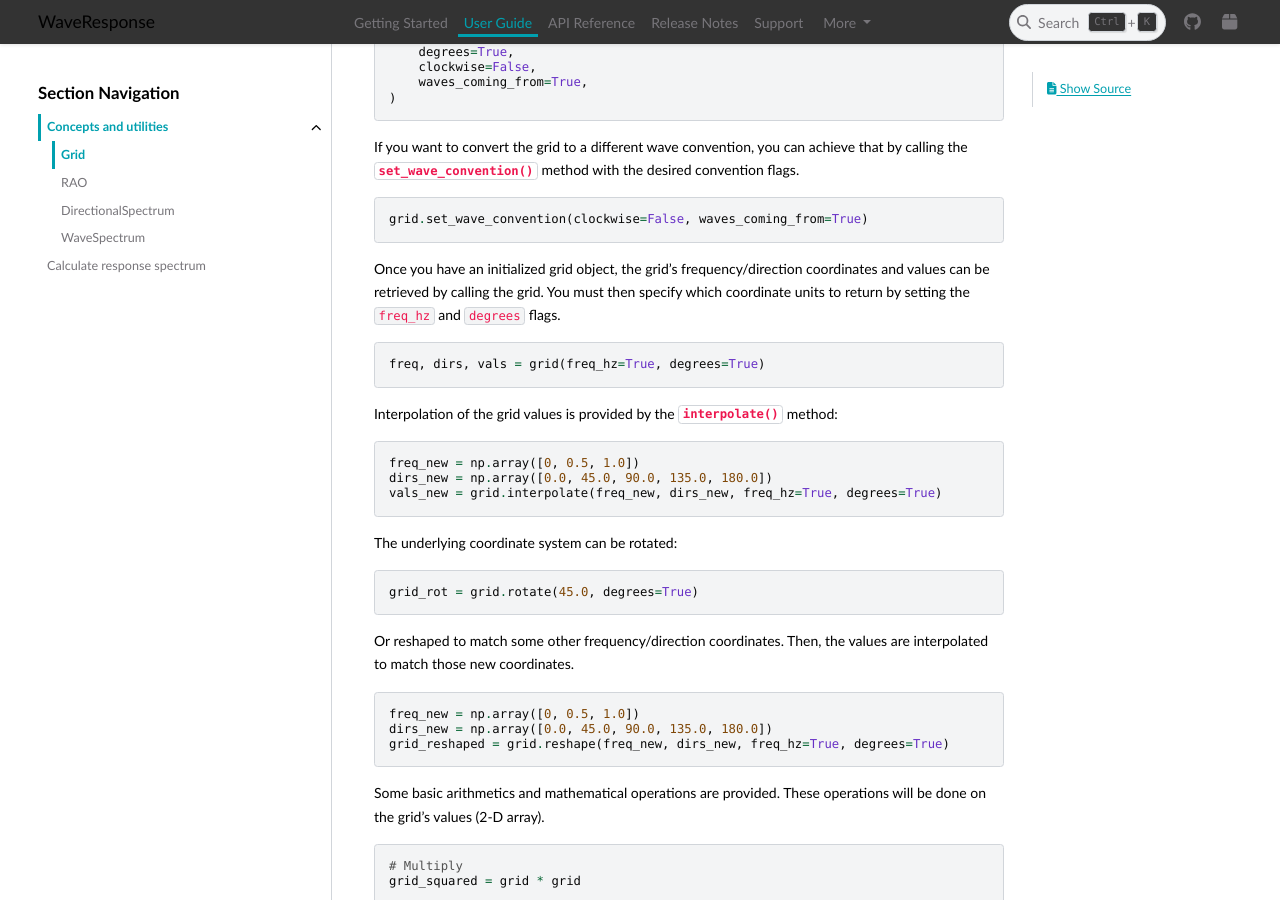
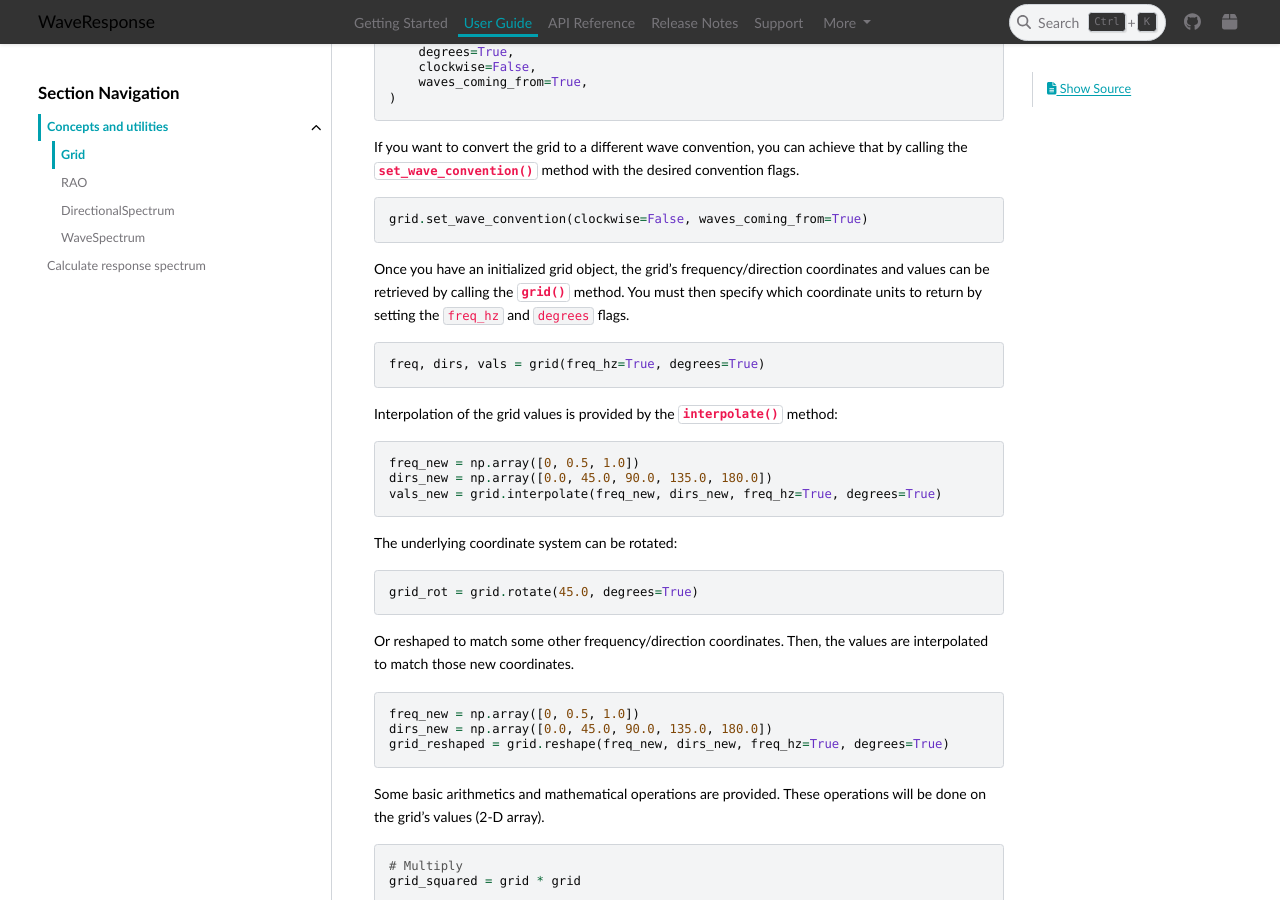
Before and after one commit to 4Subsea/waveresponse-python, a Sphinx documentation site: the page built from docs/user_guide/concepts_utils/grid.rst, in a window 1280 px wide and 900 px high, scrolled down 886 px. Built offline with Sphinx 7.4.7 and the PyData theme 0.15.4, drawn with Linux system fonts in a browser that asks for light colours.

Commit message:
update docs

```diff
--- a/docs/user_guide/concepts_utils/grid.rst
+++ b/docs/user_guide/concepts_utils/grid.rst
@@ -61,8 +61,9 @@
     grid.set_wave_convention(clockwise=False, waves_coming_from=True)
 
 Once you have an initialized grid object, the grid's frequency/direction coordinates
-and values can be retrieved by calling the grid. You must then specify which coordinate
-units to return by setting the ``freq_hz`` and ``degrees`` flags.
+and values can be retrieved by calling the :meth:`~waveresponse.Grid.grid` method.
+You must then specify which coordinate units to return by setting the ``freq_hz``
+and ``degrees`` flags.
 
 .. code-block:: python
 
```
